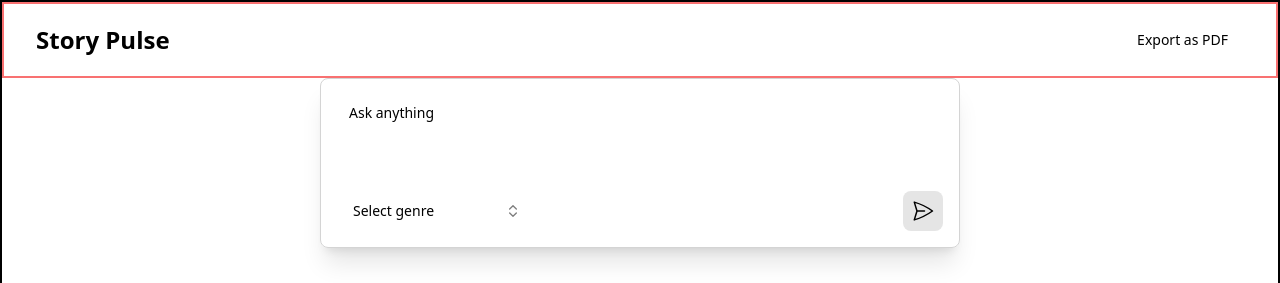
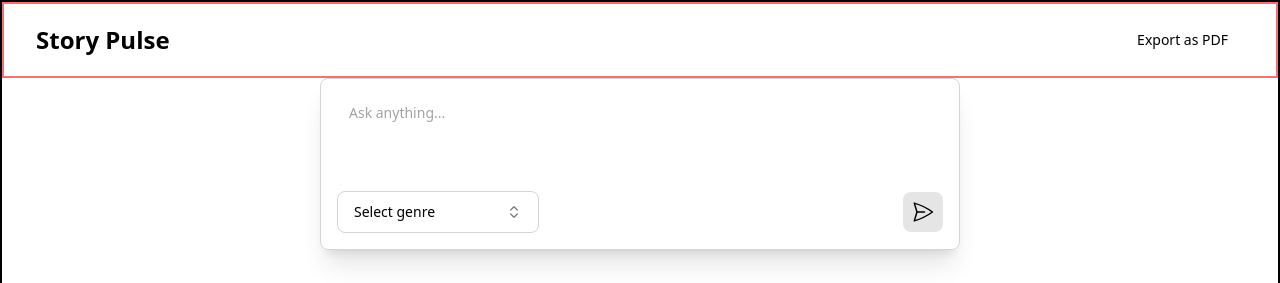
Before and after one commit to Athesh007/StoryPulse, a React (Vite) app in the folder Frontend/: page / in a window 1280 px wide. Shown: the top 283 px of the page. Built offline with nearby package versions, Linux system fonts and the light colour scheme.

Commit message:
Small changes

```diff
--- a/Frontend/src/App.tsx
+++ b/Frontend/src/App.tsx
@@ -1,4 +1,3 @@
-import { useRef } from "react";
 import Navbar from "./components/Navbar";
 import { zodResolver } from "@hookform/resolvers/zod";
 import { Check, ChevronsUpDown } from "lucide-react";
@@ -20,7 +19,6 @@ import {
   FormControl,
   FormField,
   FormItem,
-  FormLabel,
   FormMessage,
 } from "@/components/ui/form";
 import {
@@ -94,7 +92,7 @@ const App = () => {
     console.log(data);
   }
   return (
-    <div className="w-full border-2 border-black min-h-screen flex flex-col items-center">
+    <div className="w-full font-sans border-2 border-black min-h-screen flex flex-col items-center">
       <Navbar />
       <div className="rounded-lg w-[40rem]">
         <Form {...form}>
@@ -109,8 +107,8 @@ const App = () => {
                 <FormItem>
                   <div className=" w-full ">
                     <Textarea
-                      className="py-2 pr-2 bg-transparent w-full outline-none resize-none border-none"
-                      placeholder="Ask anything"
+                      className="py-2 pr-2 bg-transparent w-full outline-none resize-none border-none placeholder:text-neutral-400 font-medium"
+                      placeholder="Ask anything..."
                       onChange={(event) => {
                         form.setValue("userdata", event.target.value);
                       }}
@@ -125,7 +123,7 @@ const App = () => {
                 control={form.control}
                 name="genre"
                 render={({ field }) => (
-                  <FormItem className="flex flex-col">
+                  <FormItem className="flex flex-col border border-neutral-300 rounded-lg">
                     <Popover>
                       <PopoverTrigger asChild>
                         <FormControl>
```
